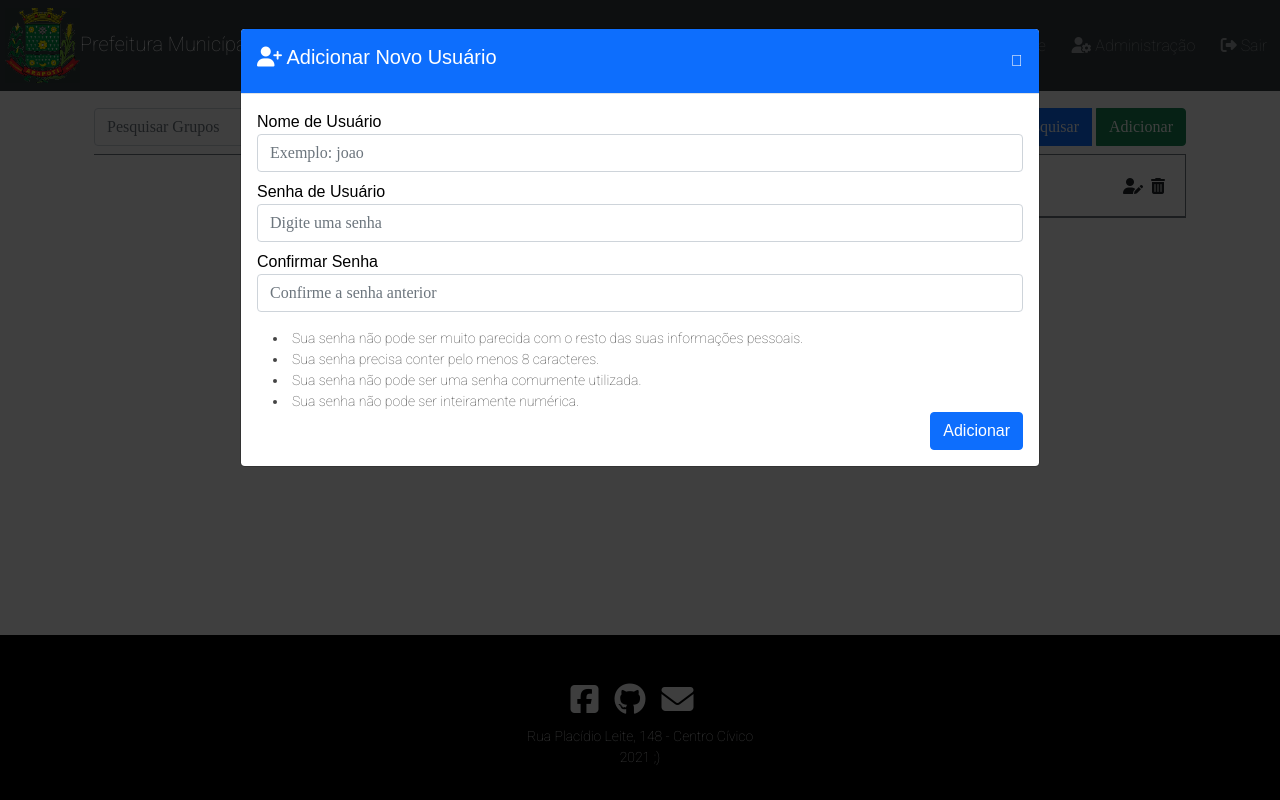
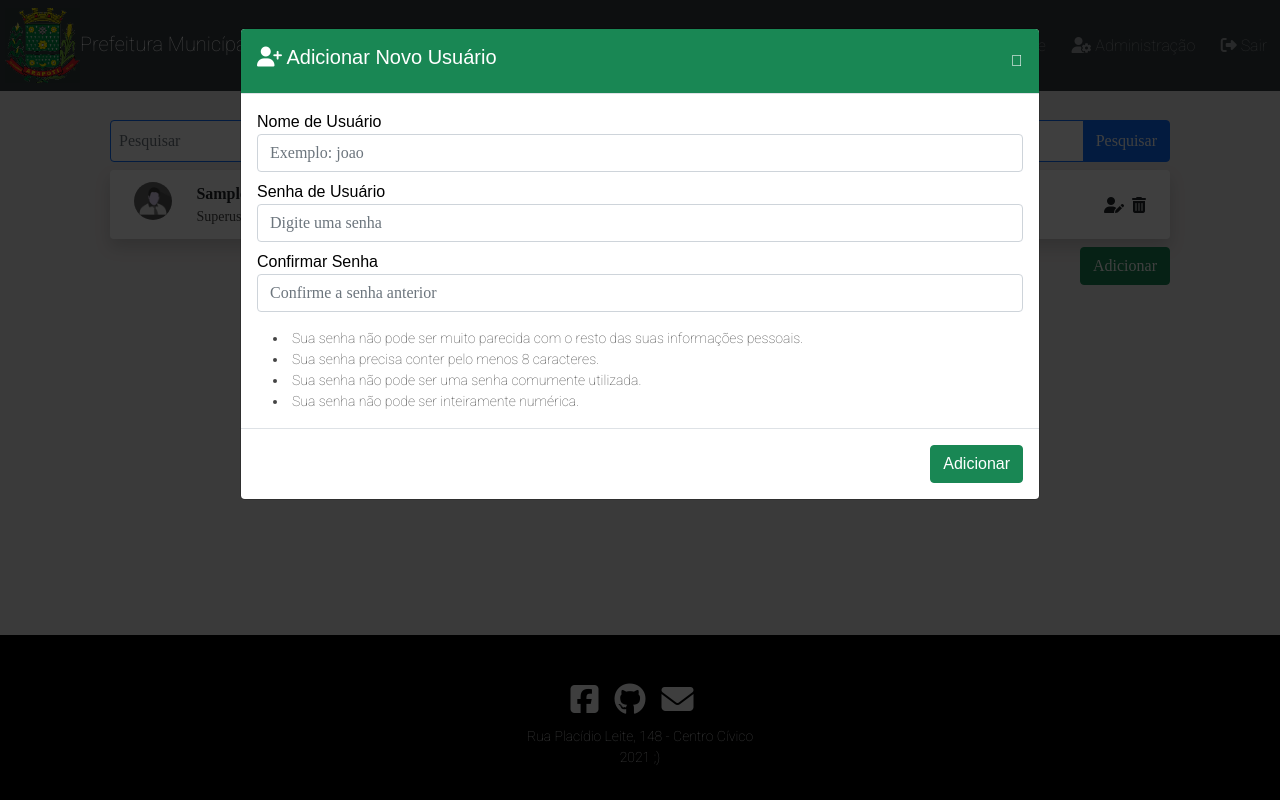
Before and after one commit to BRGustavo/prefeitura, a Django app: page /administracao/usuarios/ in a window 1280 px wide, after a click on "Adicionar". Run offline with Django 3.2, Linux system fonts and the light colour scheme; the visitor is signed in with stand-in values (Sample User, id 1); data comes from the database, SQL or seed files in the repository; data that the repository does not hold is empty; some libraries are stand-ins or nearby versions.

Commit message:
Adicionado view usuario no painel adm.

```diff
--- a/administracao/urls.py
+++ b/administracao/urls.py
@@ -8,6 +8,7 @@ urlpatterns = [
     path('', views.admin_home, name='admin_home'),
     path('usuarios/', views.admin_usuarios, name='admin_usuarios'),
 
+    path('usuario/ajax/adicionarUsuario/', ajax.adicionar_usuario_ajax, name='adicionar_usuario_ajax'),
     path('usuario/ajax/removerUsuario/', ajax.remover_usuario_ajax, name='remover_usuario_ajax'),
 
 ]
--- a/administracao/views.py
+++ b/administracao/views.py
@@ -1,3 +1,4 @@
+from django.http.response import JsonResponse
 from django.shortcuts import render
 from django.contrib.auth.decorators import login_required, permission_required
 from account.models import CustomizadoUserModel
@@ -23,10 +24,5 @@ def admin_usuarios(request):
         'grupos': Group.objects.all(),
         'formUsuario': UserCreationForm(),
     }
-    if request.method == 'POST':
-        usuario = UserCreationForm(request.POST)
-        if usuario.is_valid():
-            usuario.save()
-        else:
-            pass
+
     return render(request, template_name='administracao/usuarios.html', context=data)
--- a/static/js/javascript.js
+++ b/static/js/javascript.js
@@ -809,6 +809,35 @@ function RemoverUsuario(id){
     });
 }
 
+$('#btnAddUsuario').click(function(){
+    let data = $('#form-adicionarFun').serialize()
+    const csrftoken = document.querySelector(`#form-adicionarFun [name=csrfmiddlewaretoken]`).value;
+    $.ajax({
+        csrfmiddlewaretoken: csrftoken,
+        url: form_urls.adicionar_usuario_ajax,
+        type: 'POST',
+        data: data,
+        beforeSend: function(){
+            $('#form-adicionarFun  input').each(function(index){
+                $(this).css('border-color', '#ced4da');
+            });
+        },
+        success: function(data){
+            $('').modal('hide');
+            location.reload();
+        },
+        error: function(request, status, error){
+            let info = $.parseJSON(request.responseText);
+            if(info['status'] == 'false'){
+                alert(info['mensagem'][0])
+                for(let erro_id in info['field_erros']){
+                    $(`#${info['field_erros'][erro_id]}`).css('border-color', 'red');
+                }
+            }
+        }
+    });
+    return false;
+})
 
 $('#refresh-funcionario').click(()=>{ Requisicao('#id_funcionario', 'selectFuncionario', marca=true);});
 $('#refresh-mouse').click(()=>{ Requisicao('#id_mouse', 'selectMouse', marca=true)});
--- a/templates/administracao/usuarios.html
+++ b/templates/administracao/usuarios.html
@@ -9,66 +9,42 @@ Usuários Administração
 <script>
     form_urls = {
         'remover_usuario_ajax': '{% url "remover_usuario_ajax" %}',
+        'adicionar_usuario_ajax': '{% url "adicionar_usuario_ajax" %}',
     }
 </script>
 {% endblock scripts %}
 
 {% block corpo %}
 <style>
+    body {
+        background-color:rgb(235, 232, 232);
+    }
     .texto {
         font-family: Arial, Helvetica, sans-serif;
         color:white;
     }
+
 </style>
 <main id='primeiro'>
-    <div class="container mt-2 mb-4">
-        <div class="row">
-            <!-- Bloco esquerdo -->
-            <div class="col-12 col-lg-4 mb-2">
+    <div class="container mt-1 mb-4">
+        <div class="row  p-3 rounded">
+            <div class="col-12 col-lg-12">
                 <div class="input-group">
-                    <input type="search" class='form-control' placeholder="Pesquisar Grupos">
-                    <button class="btn btn-primary me-1">Pesquisar</button>
-                    <button class="btn btn-success">Adicionar</button>
+
+                    <input type="search" class='form-control p-2 border-primary' placeholder="Pesquisar">
+                    <button class='btn btn-primary'>Pesquisar</button>
+
                 </div>
-                <div class="col-12 mt-2 border border-secondary border-bottom-0 overflow-auto" style="max-height: 70vh;">
-                    {% for grupo in grupos %}
-                    <div class="col-12 border-bottom border-secondary p-2">
-                        <div class="row">
-                            <div class="col-auto">
-                                <img class='border-rounded' src="{% static 'img/grupo.png' %}" style='width: 3vw;' alt="">
-                            </div>
-                            <div class="col d-flex justify-content-between">
-                                <span class='d-flex align-items-center'>
-                                    <b>{{grupo.name}}</b>
-                                </span>
-                                <span class='d-flex align-items-center'>
-                                    <i class="fas fa-user-edit pe-2"></i>
-                                    <i class="fas fa-trash-alt"></i>
-                                </span>
-                            </div>
-                        </div>
-                    </div>
-                    {% endfor %}
-                </div>
-            </div>
-            <!--  -->
 
-            <!-- Bloco direito -->
-            <div class="col-12 col-lg-8">
-                <div class="input-group">
-                    <input type="search" class='form-control border border-secondary' placeholder="Pesquisar Usuários">
-                    <button class='btn btn-primary'>Pesquisar</button>
-                    <button data-bs-toggle='modal' data-bs-target='#modalCriarUsuario' class="btn btn-success ms-1">Adicionar</button>
-                </div>
-                <div class="col-12 mt-2 border border-secondary overflow-auto" style="max-height: 70vh;">
+                <div class="col-12 mt-2">
                     {% for usuario in usuarios %}
-                    <div class="col-12 border-bottom border-secondary">
+                    <div class="col-12 shadow p-1 mb-1 bg-white rounded">
                         <div class="row p-2">
                             <div class="col-auto">
                                 <img style='width: 3vw;' class='rounded-circle' src="{% static 'img/funcionario.jpg' %}" alt="">
                             </div>
                             <div class="col d-flex justify-content-between">
-                                <span>
+                                <span class='text-dark'>
                                     <b>
                                         {% if usuario.first_name %}
                                         {{usuario.first_name.capitalize}}
@@ -89,7 +65,7 @@ Usuários Administração
                                         {% endif %}
                                     </p>
                                 </span>
-                                <span class='d-flex align-items-center'>
+                                <span class='d-flex align-items-center text-dark'>
                                     <i class="fas fa-user-edit pe-2"></i>
                                     <i class="fas fa-trash-alt" onclick='ModalRemoverUsuario("{{usuario.id}}")'></i>
                                 </span>
@@ -97,6 +73,9 @@ Usuários Administração
                         </div>
                     </div>
                     {% endfor %}
+                    <div class="d-flex justify-content-end mt-2">
+                        <button data-bs-toggle='modal' data-bs-target='#modalCriarUsuario' class="btn btn-success ms-1 d-flex">Adicionar</button>
+                    </div>
                 </div>
             </div>
         </div>
@@ -106,7 +85,7 @@ Usuários Administração
 <div class="modal fade" tabindex="-1" id="modalCriarUsuario">
     <div class="modal-dialog modal-lg">
         <div class="modal-content">
-            <div class="modal-header bg-primary texto">
+            <div class="modal-header bg-success texto">
                 <h5>
                     <i class="fas fa-user-plus pe-2x"></i>
                     Adicionar Novo Usuário
@@ -116,7 +95,7 @@ Usuários Administração
                 </span>
             </div>
             <div class="modal-body">
-                <form method="POST">
+                <form id='form-adicionarFun'>
                     {% csrf_token %}
                     <div class="form-group">
                         <label for="#id_username">Nome de Usuário</label>
@@ -138,10 +117,11 @@ Usuários Administração
                             <li>Sua senha não pode ser inteiramente numérica.</li>
                         </div>
                     </div>
-                    <div class="form-group d-flex justify-content-end">
-                        <button class="btn btn-primary texto">Adicionar</button>
-                    </div>
                 </form>
+
+            </div>
+            <div class="modal-footer">
+                <button id='btnAddUsuario' class="btn btn-success texto">Adicionar</button>
             </div>
         </div>
     </div>
@@ -162,7 +142,8 @@ Usuários Administração
             </div>
             <div class="modal-body">
                 <span style="font-family: Arial, Helvetica, sans-serif;">
-                    Lorem ipsum dolor sit amet consectetur adipisicing elit. Aliquam ea, eius soluta adipisci dolorem magni! Deleniti vitae omnis quae exercitationem ad error rerum. Nobis modi a, incidunt hic ducimus porro?
+                    Você tem certeza que deseja remover esse usuário?<br>
+                    Caso você remova, não será possivel recuperar as informações vinculadas a este usuário.
                 </span>
             </div>
             <div class="modal-footer">
@@ -173,4 +154,6 @@ Usuários Administração
     </div>
 
 </div>
+
+
 {% endblock corpo %}
--- a/templates/departamento/departamento.html
+++ b/templates/departamento/departamento.html
@@ -49,7 +49,7 @@
 
 {% block modals %}
 <div class="modal fade" tabindex="-1" id='modalDepartamento'>
-    <div class="modal-dialog modal-xl">
+    <div class="modal-dialog modal-lg">
         <div class="modal-content">
             <div class="modal-header bg-success">
                 <span class="modal-title">
--- a/templates/funcionario/funcionario.html
+++ b/templates/funcionario/funcionario.html
@@ -92,7 +92,7 @@
 {% block modals %}
 <!-- Adicionar Funcionario Modal -->
 <div class="modal fade" tabindex="-1" id='modalFuncionario'>
-    <div class="modal-dialog modal-xl">
+    <div class="modal-dialog modal-xl ">
         <div class="modal-content">
             <div class="modal-header bg-success">
                 <h5 class="modal-title text-light">
@@ -176,7 +176,7 @@
                     <i class="fas fa-trash-alt"></i>
                     Deseja remover {{funcionario.nome}}?
                 </h5>
-                <span data-bs-dismiss='modal'>
+                <span data-bs-dismiss=' modal'>
                     <i class="fas fa-times"></i>
                 </span>
             </div>
@@ -194,7 +194,7 @@
 </div>
 <!-- Modal Atualizar Funcionario -->
 <div class="modal fade" tabindex="-1" id='modalEditFuncionario'>
-    <div class="modal-dialog modal-xl">
+    <div class="modal-dialog modal-xl ">
         <div class="modal-content">
             <div class="modal-header" style='background-color:rgb(184, 106, 106);'>
                 <h5 class="modal-title text-light">
--- a/templates/patrimonios/patrimonio.html
+++ b/templates/patrimonios/patrimonio.html
@@ -68,16 +68,16 @@ Patrimônio
         <div class="row">
 
             <div class="col-12 col-lg-12 text-muted">
-                <h5 class='pb-2'>
+                <!-- <h5 class='pb-2'>
                     <i class="fas fa-search pe-2"></i>
-                    Consultar Patrimônios</h5>
+                    Consultar Patrimônios</h5> -->
                 <div class="input-group pt-2">
                     <input type="search" class='form-control rounded bg-dark border-secondary text-light' placeholder="Pesquisa" aria-label="Search" aria-labelledby="search-addon" id='query' autocomplete="off">
                     <button class="btn btn-outline-primary" id='pesquisaPatrimonio'>Pesquisar</button>
                 </div>
                 <div id='divTabela' style='min-height: 20vh; max-height: 35vh;' class="col-12 mt-3 overflow-auto">
 
-                    <table class="table table-sm text-center table table-striped text-light text-muted" id="divTable">
+                    <table class="table table-sm text-center table table-striped text-light text-muted border-0" id="divTable">
 
                         <tbody class='text-muted' id='modificar'>
 
```
Also changed, not shown: administracao/ajax.py (+19 -1 lines).
